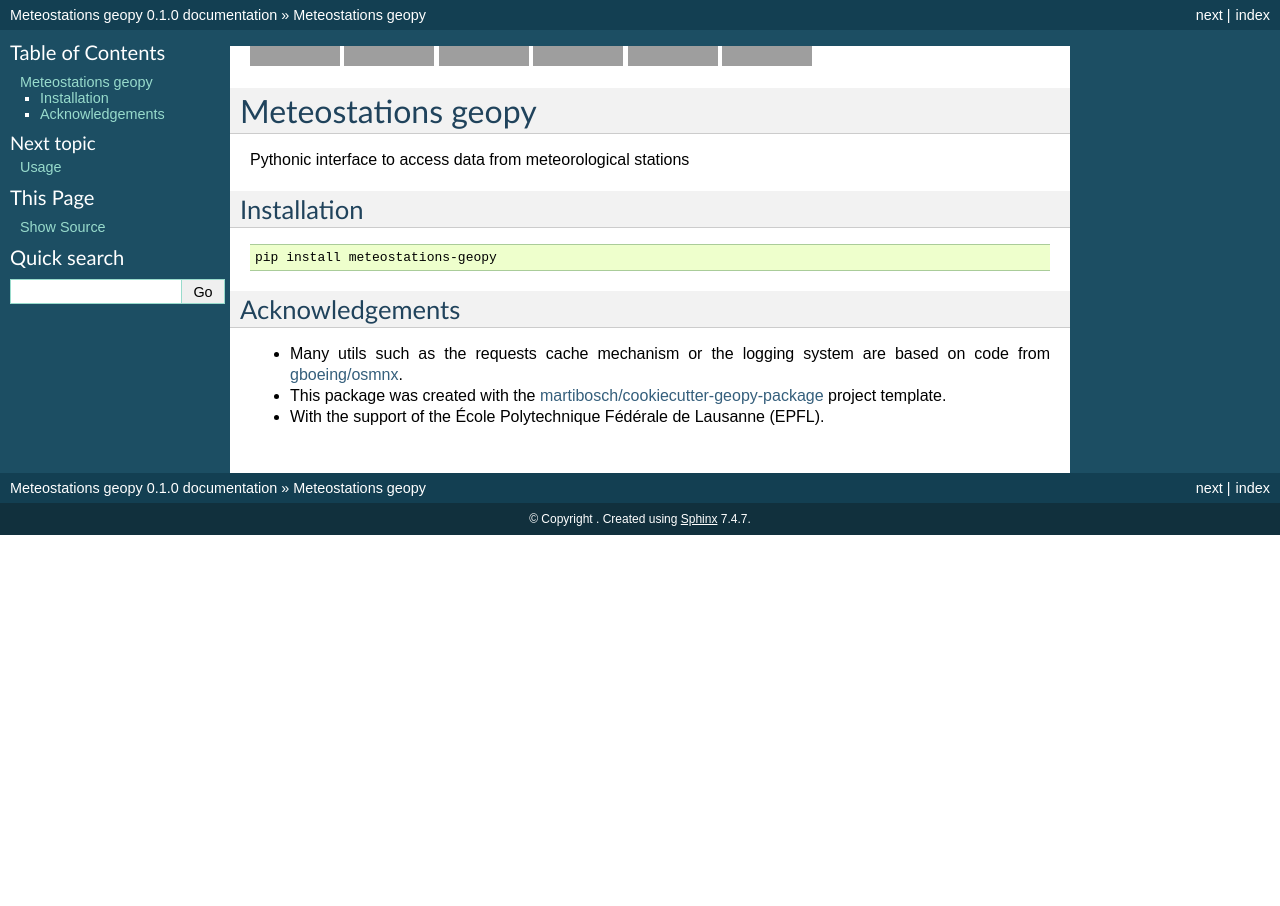
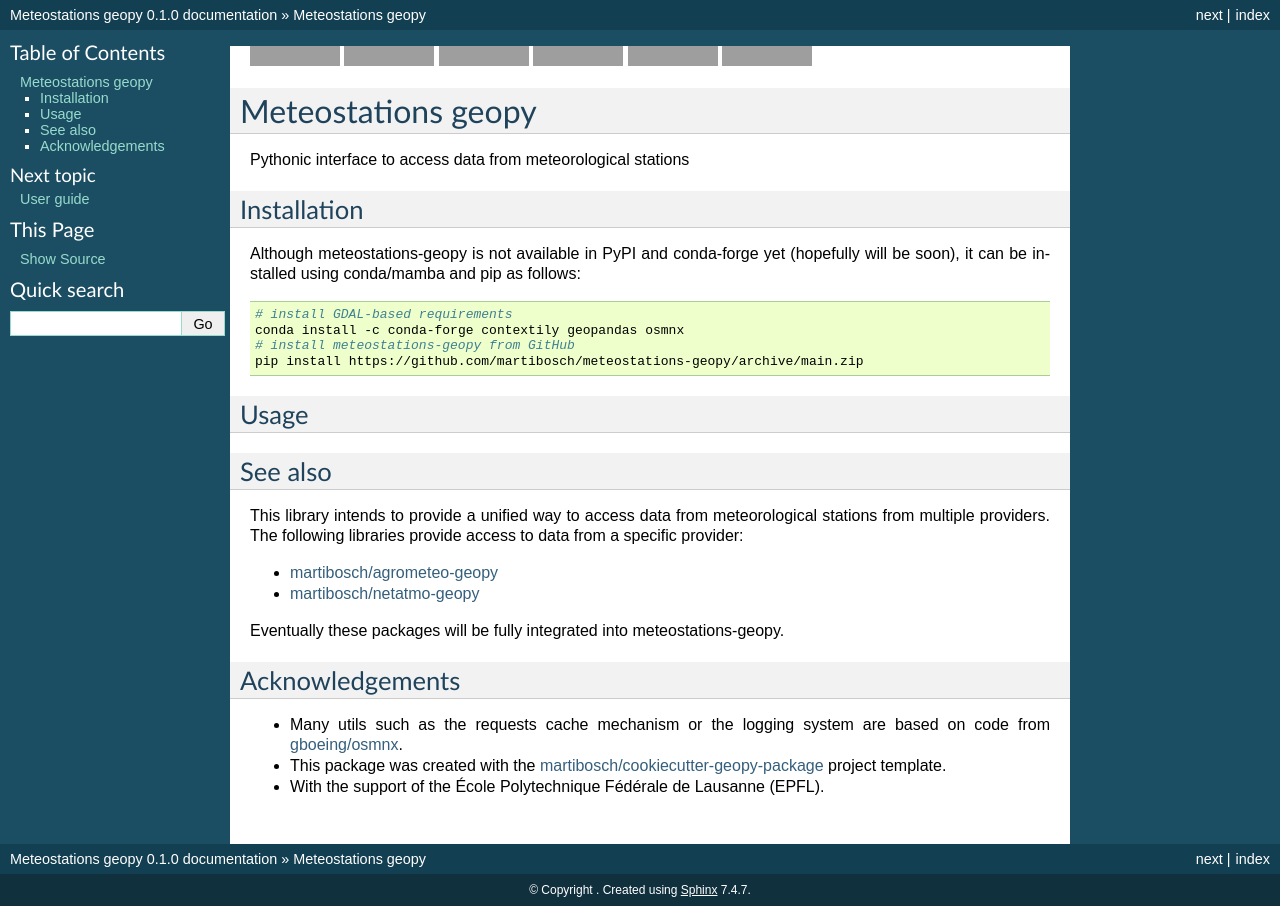
Before and after one commit to martibosch/meteostations-geopy, a Sphinx documentation site: the page built from docs/index.md, in a window 1280 px wide, cut to the strip 0-906 px from the top of the page. Built offline with Sphinx 7.4.7, drawn with Linux system fonts in a browser that asks for light colours; grey boxes are pictures that could not be loaded.

Commit message:
docs: updated docs and readme
docs: foo

````diff
--- a/README.md
+++ b/README.md
@@ -11,9 +11,25 @@
 
 ## Installation
 
+Although meteostations-geopy is not available in PyPI and conda-forge yet (hopefully will be soon), it can be installed using conda/mamba and pip as follows:
+
 ```bash
-pip install meteostations-geopy
+# install GDAL-based requirements
+conda install -c conda-forge contextily geopandas osmnx
+# install meteostations-geopy from GitHub
+pip install https://github.com/martibosch/meteostations-geopy/archive/main.zip
 ```
+
+## Usage
+
+## See also
+
+This library intends to provide a unified way to access data from meteorological stations from multiple providers. The following libraries provide access to data from a specific provider:
+
+- [martibosch/agrometeo-geopy](https://github.com/martibosch/agrometeo-geopy)
+- [martibosch/netatmo-geopy](https://github.com/martibosch/netatmo-geopy)
+
+Eventually these packages will be fully integrated into meteostations-geopy.
 
 ## Acknowledgements
 
--- a/docs/conf.py
+++ b/docs/conf.py
@@ -9,10 +9,13 @@
 version = __version__
 release = __version__
 
-extensions = ["sphinx.ext.autodoc", "sphinx.ext.napoleon", "myst_parser"]
+extensions = ["sphinx.ext.autodoc", "sphinx.ext.napoleon", "myst_parser", "nbsphinx"]
 
 autodoc_typehints = "description"
 html_theme = "default"
 
 # add module to path
 sys.path.insert(0, os.path.abspath(".."))
+
+# exclude patterns from sphinx-build
+exclude_patterns = ["_build", "**.ipynb_checkpoints"]
--- a/docs/index.md
+++ b/docs/index.md
@@ -4,7 +4,7 @@
 maxdepth: 1
 ---
 
-usage
+user-guide
 api
 contributing
 changelog
````
Also changed, not shown: docs/api.md (+54 -1 lines), docs/environment.yml (+8 -6 lines), docs/usage.md (deleted, +0 -7 lines), docs/user-guide.md (added, +10 -0 lines), docs/user-guide/agrometeo.ipynb (added).
